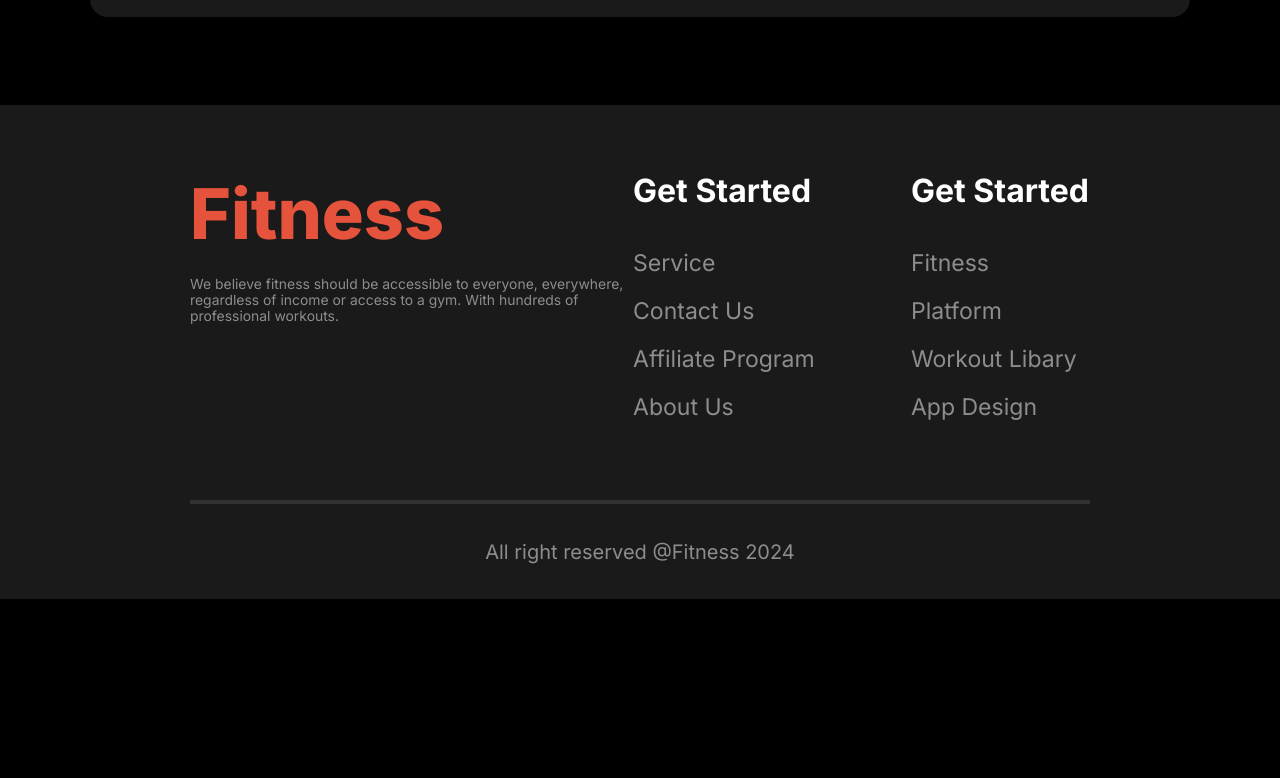
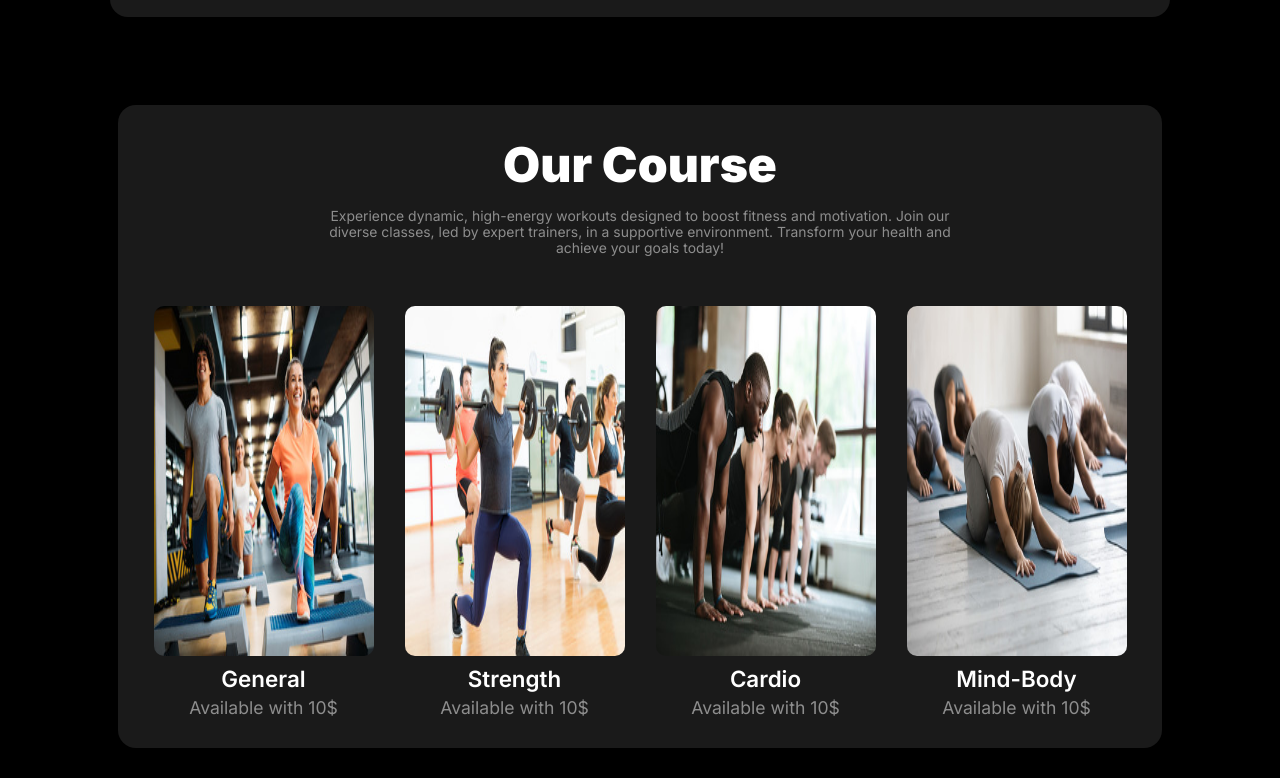
Before and after one commit to Mahin934/Fittness-Responsive-Assignment-2, a plain HTML site: page index.html in a window 1280 px wide. Shown: the part 3422-4200 px from the top of the page. Before the commit the page ends 4021 px from the top, so only its background shows below. Drawn offline with Linux system fonts and the light colour scheme.

Commit message:
Bonus section Our Courses

```diff
--- a/index.html
+++ b/index.html
@@ -71,7 +71,7 @@
                     <h5 class="habits-image-heading">Practice</h5>
                     <p class="habits-image-pera">We believe fitness should be accessible to everyone</p>
                 </div>
-                <div class="single-images">
+                <div class="single-images habit-last-image">
                     <img src="images/image 5.png" alt="" class="circle-single">
                     <h5 class="habits-image-heading">Weight Loss</h5>
                     <p class="habits-image-pera">We believe fitness should be accessible to everyone</p>
@@ -217,6 +217,35 @@
                 </div>
             </div>
         </section>
+        <section class="course">
+            <!-- .course-test-container>h1.course-heading+p.course-pera -->
+            <div class="course-test-container flex-primary">
+                <h1 class="course-heading habits-heading">Our Course</h1>
+                <p class="course-pera habits-pera">Experience dynamic, high-energy workouts designed to boost fitness and motivation. Join our diverse classes, led by expert trainers, in a supportive environment. Transform your health and achieve your goals today!</p>
+            </div>
+            <div class="course-image-container">
+                <div class="course-single-images">
+                    <img src="images/General-class.jpg" alt="" class="course-single">
+                    <h5 class="course-image-heading">General</h5>
+                    <p class="course-image-pera">Available with  10$</p>
+                </div>
+                <div class="course-single-images">
+                    <img src="images/Strength.jpg" alt="" class="course-single">
+                    <h5 class="course-image-heading">Strength</h5>
+                    <p class="course-image-pera">Available with  10$</p>
+                </div>
+                <div class="course-single-images">
+                    <img src="images/Cardio.jpg" alt="" class="course-single">
+                    <h5 class="course-image-heading">Cardio</h5>
+                    <p class="course-image-pera">Available with  10$</p>
+                </div>
+                <div class="course-single-images">
+                    <img src="images/Mind-Body.jpg" alt="" class="course-single">
+                    <h5 class="course-image-heading">Mind-Body</h5>
+                    <p class="course-image-pera">Available with  10$</p>
+                </div>
+            </div>
+        </section>
     </main>
     <footer>
         <!-- .footer-container>.footer-fittness>h2+p -->
--- a/styles.css
+++ b/styles.css
@@ -454,7 +454,6 @@ option{
     display: grid;
     grid-template-columns: repeat(3, 1fr);
     max-height: 604px;
-    width: 100%;
     padding: 20px;
     border-radius: 18px;
     background: rgba(255, 255, 255, 0.1);
@@ -462,6 +461,10 @@ option{
     align-items: center;
     row-gap: 20px;
     column-gap: 20px;
+}
+
+.team-container{
+    width: 1060px;
 }
 
 .team-image{
@@ -492,6 +495,73 @@ option{
     font-size: 0.87;
     font-weight: 400;
     color: rgba(255, 255, 255, 0.5);
+}
+
+/* Our courses */
+
+.course{
+    width: 1044px;
+    min-height: 452px;
+    margin: 0 auto;
+    margin-top: 88px;
+    margin-bottom: 88px;
+    background: rgba(255, 255, 255, 0.1);
+    border-radius: 18px;
+}
+
+.course-heading{
+    margin-top: 30px;
+}
+
+.course-test-container{
+    flex-direction: column;
+    justify-content: center;
+    align-items: center;
+}
+
+.course-image-container{
+    display: grid;
+    grid-template-columns: repeat(4, 1fr);
+    margin: o auto;
+    padding: 20px 20px 30px 20px;
+    margin-top: 30px;
+}
+
+.course-single{
+    width: 100%;
+    height: 350px;
+    width: 220px;
+    margin: 0 auto;
+    border-radius: 10px;
+}
+
+.course-single-images:hover{
+    transform: scale(1.1);
+}
+
+.course-single-images{
+    margin: 0 auto;
+    width: 220px;
+    text-align: center;
+    transition: transform 1.5s;
+}
+
+.course-image-heading{
+    margin-top: 5px;
+    margin-bottom: 5px;
+    color: rgb(255, 255, 255);
+    font-size: 1.4rem;
+    font-weight: 600;
+}
+
+.course-pera{
+    padding: 0px 190px 0px 190px;
+}
+
+.course-image-pera{
+    color: rgba(255, 255, 255, 0.5);
+    font-size: 1.1rem;
+    font-weight: 400;
 }
 
 /* Footer section */
@@ -672,6 +742,10 @@ footer{
         margin: 0px 53px 40px 53px;
     }
 
+    .habit-last-image{
+        margin-bottom: 0px;
+    }
+
     /* Running Mobile */
     .running{
         flex-direction: column;
@@ -815,6 +889,36 @@ footer{
         padding: 0px 20px 0px 20px;
     }
 
+    /* Our Course mobile */
+
+    .course{
+        width: 100%;
+        margin-top: 66px;
+        margin-bottom: 66px;
+    }
+
+    .course-image-container{
+        grid-template-columns: repeat(1, 1fr);
+        padding: 0px 20px 20px 20px;
+        margin-top: 0px;
+    }
+
+    .course-single-images, .course-single{
+        width: 340px;
+    }
+
+    .course-single-images{
+        margin-top: 30px;
+    }
+
+    .course-test-container{
+        padding: 0px 20px 0px 20px;
+    }
+
+    .course-pera{
+        padding: 0px;
+    }
+
     /* Footer Mobile */
 
     .footer-container{
```
Also changed, not shown: images/Cardio.jpg (added), images/General-class.jpg (added), images/Mind-Body.jpg (added), images/Strength.jpg (added).
